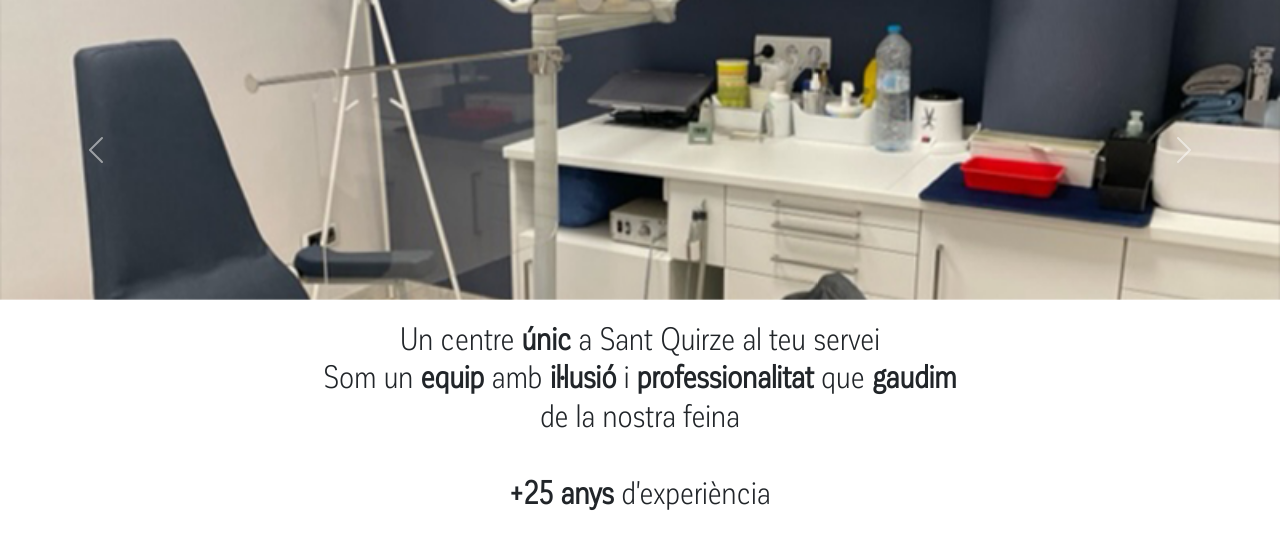
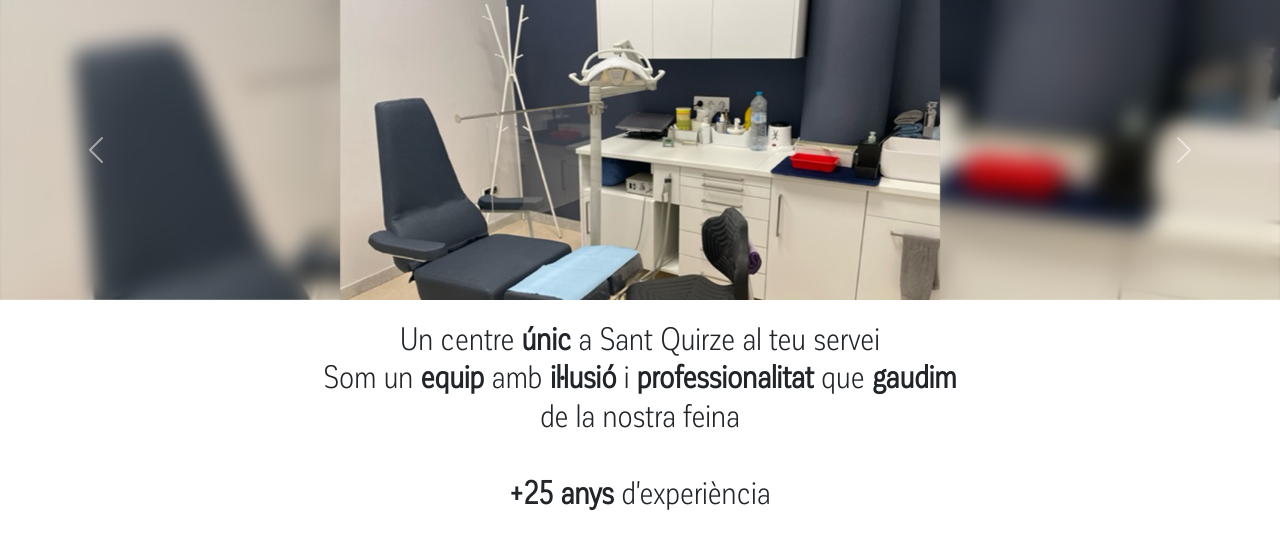
Before and after one commit to M4rti21/CentreClinicPodologic, a PHP site: page /home/index.php in a window 1280 px wide. Shown: the part 66-613 px from the top of the page. Run offline with PHP 8.4, Linux system fonts and the light colour scheme.

Commit message:
update homescreen carrousel

```diff
--- a/home/index.php
+++ b/home/index.php
@@ -3,21 +3,14 @@
 <?php include_once "../src/navbar.php"; ?>
 <div class="carousel slide" data-bs-ride="carousel" id="carouselInici">
     <div class="carousel-inner">
-        <div class="carousel-item active" data-bs-interval="20000">
-            <img alt="..." class="d-block w-100" src="../src/img/carrusel/1.jpeg">
+<?php for ($i=1; $i <= 5; $i++) {  ?>
+        <div class="carousel-item <?php echo $i == 1 ? "active" : "" ?>" data-bs-interval="20000"
+            style="background-image: url('../src/img/carrusel/<?php echo $i ?>.jpeg'); background-repeat: no-repeat; background-position: center; background-size: cover;">
+            <div style="width: 100%; backdrop-filter: blur(10px); display: flex; justify-content: center;">
+                <img alt="..." class="d-block w-100" src="../src/img/carrusel/<?php echo $i ?>.jpeg" style="max-width: 600px">
+            </div>
         </div>
-        <div class="carousel-item" data-bs-interval="20000">
-            <img alt="..." class="d-block w-100" src="../src/img/carrusel/2.jpeg">
-        </div>
-        <div class="carousel-item" data-bs-interval="20000">
-            <img alt="..." class="d-block w-100" src="../src/img/carrusel/3.jpeg">
-        </div>
-        <div class="carousel-item" data-bs-interval="20000">
-            <img alt="..." class="d-block w-100" src="../src/img/carrusel/4.jpeg">
-        </div>
-        <div class="carousel-item" data-bs-interval="20000">
-            <img alt="..." class="d-block w-100" src="../src/img/carrusel/5.jpeg">
-        </div>
+<?php } ?>
     </div>
     <button class="carousel-control-prev" data-bs-slide="prev" data-bs-target="#carouselInici" type="button">
         <span aria-hidden="true" class="carousel-control-prev-icon"></span>
```
